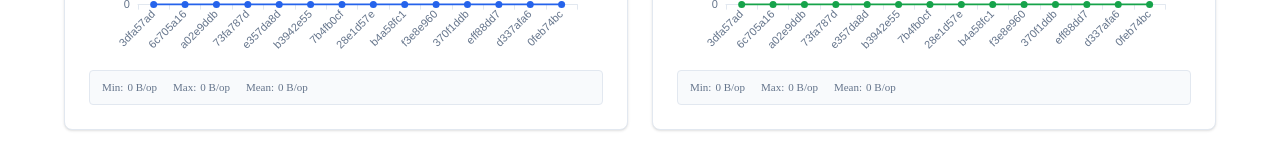
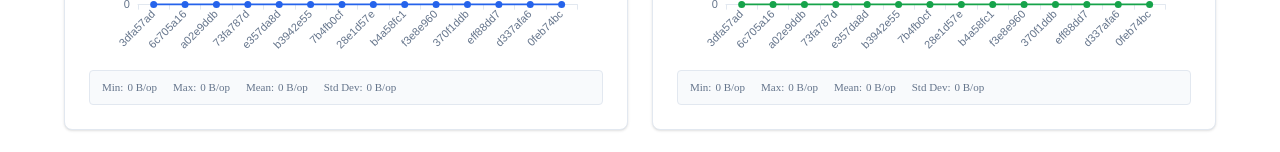
Before and after one commit to dkharms/chronos, a plain HTML site: page pkg/action/assets/index.html in a window 1280 px wide. Shown: the part 631-783 px from the top of the page. Drawn offline with nearby package versions, Linux system fonts and the light colour scheme.

Commit message:
feat: add standard deviation

```diff
--- a/pkg/action/assets/index.html
+++ b/pkg/action/assets/index.html
@@ -765,6 +765,8 @@
                 const min = Math.min(...values);
                 const max = Math.max(...values);
                 const mean = values.reduce((sum, val) => sum + val, 0) / values.length;
+                const variance = values.reduce((sum, val) => sum + Math.pow(val - mean, 2), 0) / values.length;
+                const stdDev = Math.sqrt(variance);
 
                 const formatValue = (value) => {
                     if (value >= 1000000) return (value / 1000000).toFixed(2) + 'M';
@@ -784,6 +786,10 @@
                     <div class="stat-item">
                         <span class="stat-label">Mean:</span>
                         <span>${formatValue(mean)} ${unit}</span>
+                    </div>
+                    <div class="stat-item">
+                        <span class="stat-label">Std Dev:</span>
+                        <span>${formatValue(stdDev)} ${unit}</span>
                     </div>
                 `;
             }
```
